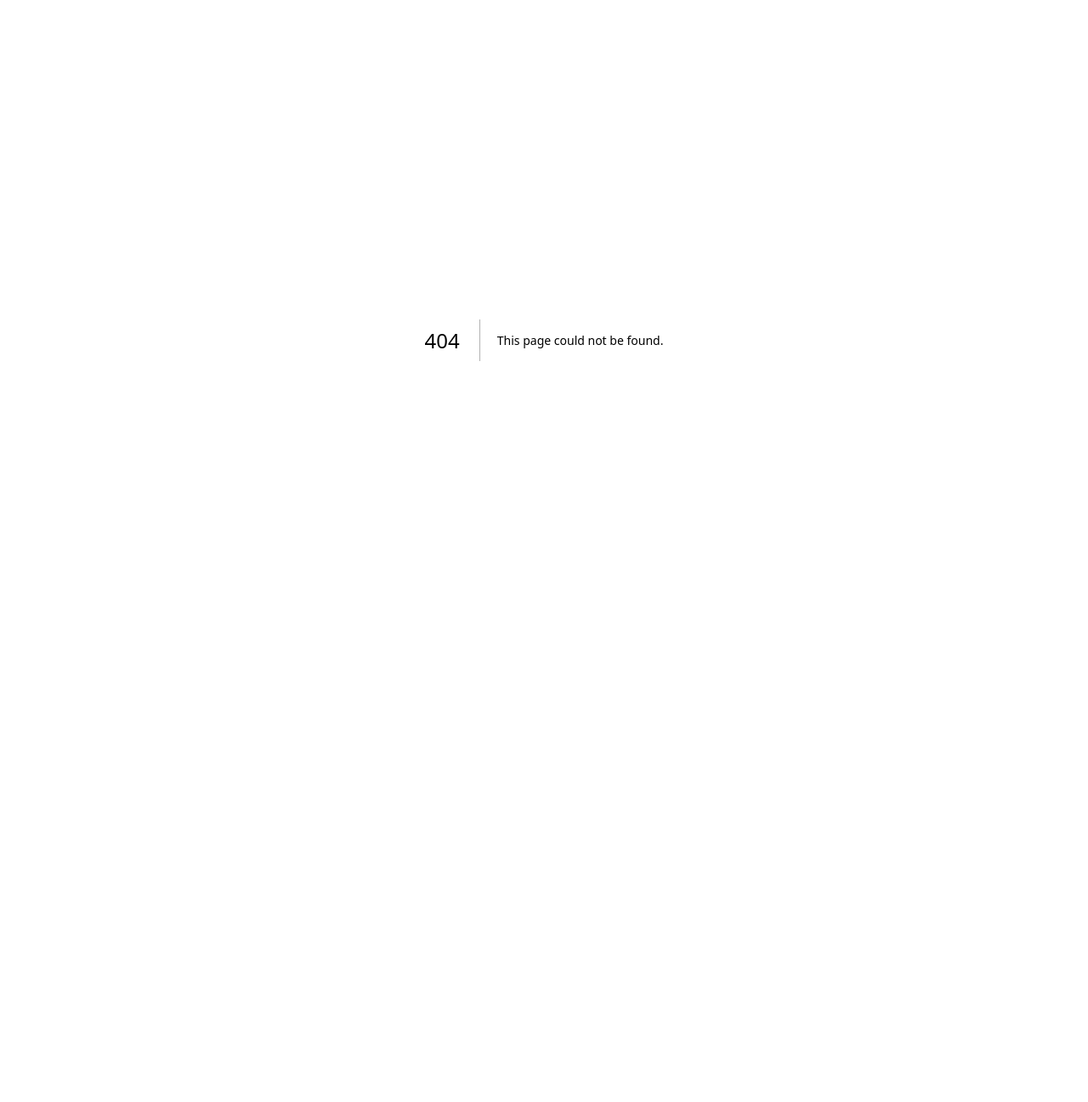
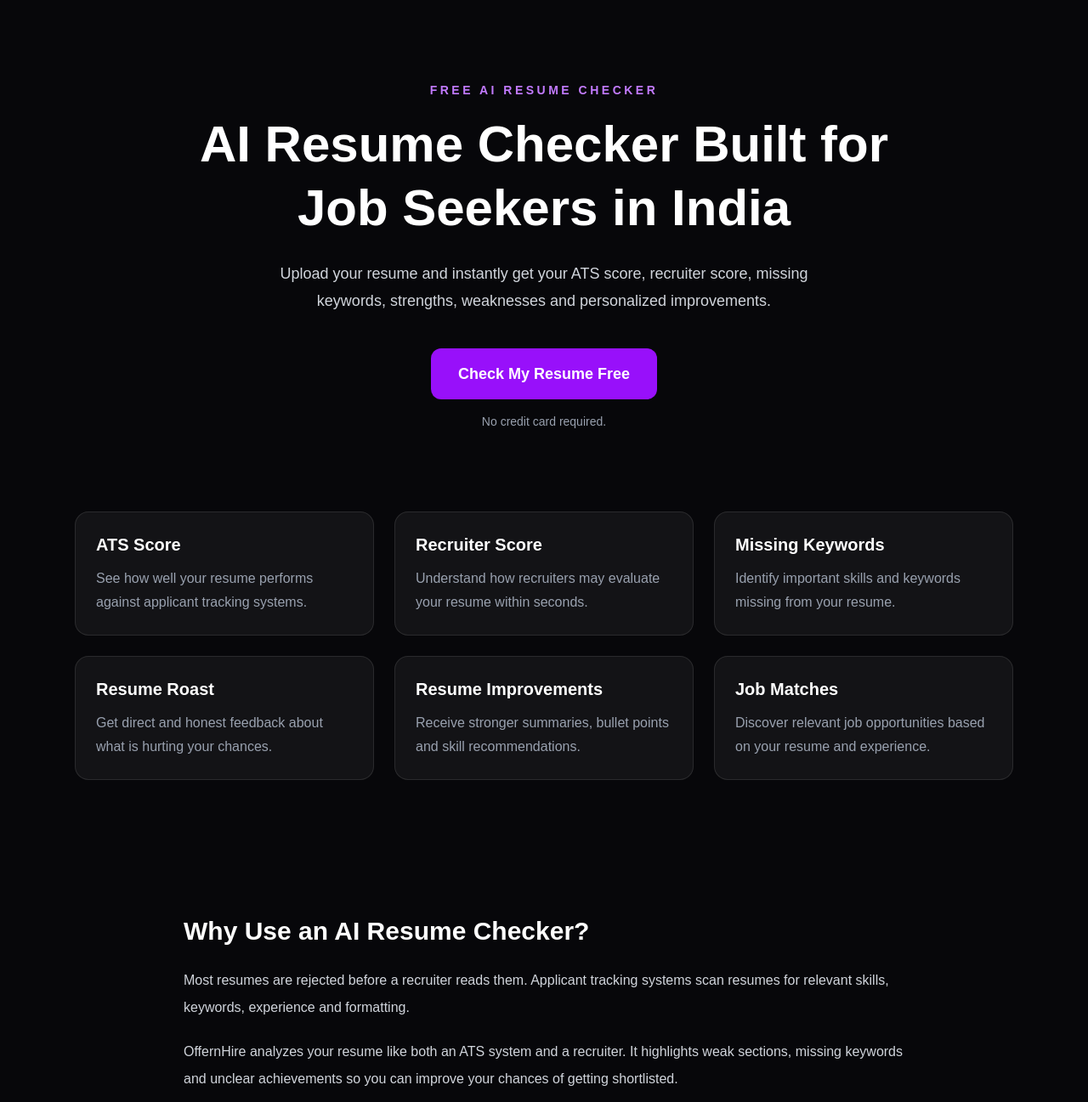
Before and after one commit to zubairmohammedaziz-dotcom/Resume-Roast, a Next.js app in the folder resume-roast-ai/: page /ai-resume-checker in a window 1280 px wide. Before the commit this address had no page. Shown: the top 1297 px of the page at 85% size. Before the commit the page ends 800 px from the top, so only its background shows below. Built offline with nearby package versions, Linux system fonts and the light colour scheme.

Commit message:
Add SEO foundation

```diff
--- /dev/null
+++ b/resume-roast-ai/app/ai-resume-checker/page.tsx
@@ -0,0 +1,197 @@
+import type { Metadata } from "next";
+import Link from "next/link";
+
+export const metadata: Metadata = {
+  title: "Free AI Resume Checker India | ATS Score & Resume Review",
+  description:
+    "Check your resume with AI. Get your ATS score, recruiter score, missing keywords, resume feedback and job-ready improvements instantly.",
+  keywords: [
+    "AI resume checker India",
+    "free ATS resume checker",
+    "resume score checker",
+    "AI resume review",
+    "resume analyzer India",
+  ],
+};
+
+export default function AIResumeCheckerPage() {
+  return (
+    <main className="min-h-screen bg-[#07070a] text-white">
+      <section className="mx-auto max-w-6xl px-6 py-24 text-center">
+        <p className="mb-4 text-sm font-semibold uppercase tracking-[0.25em] text-purple-400">
+          Free AI Resume Checker
+        </p>
+
+        <h1 className="mx-auto max-w-4xl text-4xl font-bold leading-tight md:text-6xl">
+          AI Resume Checker Built for Job Seekers in India
+        </h1>
+
+        <p className="mx-auto mt-6 max-w-2xl text-lg leading-8 text-gray-300">
+          Upload your resume and instantly get your ATS score, recruiter score,
+          missing keywords, strengths, weaknesses and personalized improvements.
+        </p>
+
+        <Link
+          href="/"
+          className="mt-10 inline-flex rounded-xl bg-purple-600 px-8 py-4 text-lg font-semibold transition hover:bg-purple-500"
+        >
+          Check My Resume Free
+        </Link>
+
+        <p className="mt-4 text-sm text-gray-400">
+          No credit card required.
+        </p>
+      </section>
+
+      <section className="mx-auto grid max-w-6xl gap-6 px-6 pb-20 md:grid-cols-3">
+        {[
+          {
+            title: "ATS Score",
+            description:
+              "See how well your resume performs against applicant tracking systems.",
+          },
+          {
+            title: "Recruiter Score",
+            description:
+              "Understand how recruiters may evaluate your resume within seconds.",
+          },
+          {
+            title: "Missing Keywords",
+            description:
+              "Identify important skills and keywords missing from your resume.",
+          },
+          {
+            title: "Resume Roast",
+            description:
+              "Get direct and honest feedback about what is hurting your chances.",
+          },
+          {
+            title: "Resume Improvements",
+            description:
+              "Receive stronger summaries, bullet points and skill recommendations.",
+          },
+          {
+            title: "Job Matches",
+            description:
+              "Discover relevant job opportunities based on your resume and experience.",
+          },
+        ].map((feature) => (
+          <article
+            key={feature.title}
+            className="rounded-2xl border border-white/10 bg-white/5 p-6"
+          >
+            <h2 className="text-xl font-semibold">{feature.title}</h2>
+            <p className="mt-3 leading-7 text-gray-400">
+              {feature.description}
+            </p>
+          </article>
+        ))}
+      </section>
+
+      <section className="mx-auto max-w-4xl px-6 py-20">
+        <h2 className="text-3xl font-bold">
+          Why Use an AI Resume Checker?
+        </h2>
+
+        <div className="mt-6 space-y-5 leading-8 text-gray-300">
+          <p>
+            Most resumes are rejected before a recruiter reads them. Applicant
+            tracking systems scan resumes for relevant skills, keywords,
+            experience and formatting.
+          </p>
+
+          <p>
+            OffernHire analyzes your resume like both an ATS system and a
+            recruiter. It highlights weak sections, missing keywords and unclear
+            achievements so you can improve your chances of getting shortlisted.
+          </p>
+
+          <p>
+            Instead of giving you a generic score, OffernHire provides practical
+            recommendations you can use immediately.
+          </p>
+        </div>
+      </section>
+
+      <section className="mx-auto max-w-4xl px-6 py-20">
+        <h2 className="text-3xl font-bold">How It Works</h2>
+
+        <div className="mt-8 space-y-6">
+          {[
+            "Upload your existing resume.",
+            "Our AI analyzes your resume structure, skills and experience.",
+            "Receive your ATS score, recruiter score and detailed feedback.",
+            "Improve or tailor your resume for relevant job roles.",
+          ].map((step, index) => (
+            <div
+              key={step}
+              className="flex gap-4 rounded-2xl border border-white/10 p-5"
+            >
+              <span className="flex h-9 w-9 shrink-0 items-center justify-center rounded-full bg-purple-600 font-bold">
+                {index + 1}
+              </span>
+              <p className="pt-1 text-gray-300">{step}</p>
+            </div>
+          ))}
+        </div>
+      </section>
+
+      <section className="mx-auto max-w-4xl px-6 py-20">
+        <h2 className="text-3xl font-bold">Frequently Asked Questions</h2>
+
+        <div className="mt-8 space-y-6">
+          {[
+            {
+              question: "Is the AI resume checker free?",
+              answer:
+                "Yes. Free users can analyze one resume per day and receive personalized job matches.",
+            },
+            {
+              question: "What is an ATS score?",
+              answer:
+                "An ATS score estimates how well your resume matches the structure, keywords and content commonly evaluated by applicant tracking systems.",
+            },
+            {
+              question: "Can OffernHire improve my resume?",
+              answer:
+                "Yes. OffernHire identifies weaknesses and suggests improved summaries, bullet points, skills and missing keywords.",
+            },
+            {
+              question: "Is this suitable for freshers?",
+              answer:
+                "Yes. Freshers, experienced professionals and career switchers can all use OffernHire.",
+            },
+          ].map((faq) => (
+            <article
+              key={faq.question}
+              className="rounded-2xl border border-white/10 bg-white/5 p-6"
+            >
+              <h3 className="text-lg font-semibold">{faq.question}</h3>
+              <p className="mt-3 leading-7 text-gray-400">{faq.answer}</p>
+            </article>
+          ))}
+        </div>
+      </section>
+
+      <section className="px-6 py-24 text-center">
+        <div className="mx-auto max-w-4xl rounded-3xl border border-purple-500/30 bg-purple-500/10 px-6 py-14">
+          <h2 className="text-3xl font-bold">
+            Find Out What Is Wrong With Your Resume
+          </h2>
+
+          <p className="mx-auto mt-4 max-w-2xl text-gray-300">
+            Get your ATS score, recruiter feedback and actionable resume
+            improvements in minutes.
+          </p>
+
+          <Link
+            href="/"
+            className="mt-8 inline-flex rounded-xl bg-purple-600 px-8 py-4 text-lg font-semibold transition hover:bg-purple-500"
+          >
+            Analyze My Resume Free
+          </Link>
+        </div>
+      </section>
+    </main>
+  );
+}
--- a/resume-roast-ai/app/layout.tsx
+++ b/resume-roast-ai/app/layout.tsx
@@ -14,8 +14,16 @@ const geistMono = Geist_Mono({
 });
 
 export const metadata: Metadata = {
-  title: "Resume Roast AI",
-  description: "AI Resume Analyzer",
+  title: {
+    default: "OffernHire | AI Career Copilot for Job Seekers",
+    template: "%s | OffernHire",
+  },
+  description:
+    "Improve your resume, check ATS score, tailor resumes, find relevant jobs and prepare for interviews with OffernHire.",
+  robots: {
+    index: true,
+    follow: true,
+  },
 };
 
 export default function RootLayout({
--- a/resume-roast-ai/app/page.tsx
+++ b/resume-roast-ai/app/page.tsx
@@ -9,6 +9,11 @@ import Footer from "../components/Footer";
 import JobMatches from "../components/JobMatches";
 import TailorResume from "../components/TailorResume";
 import type { JobMatch, Report } from "../types/report";
+import {
+  canAnalyzeResume,
+  limitJobMatches,
+  recordSuccessfulAnalysis,
+} from "../lib/freeLimits";
 
 type WorkspaceTab = "overview" | "jobs" | "tailor";
 
@@ -90,6 +95,15 @@ export default function Home() {
       setStatus("Upload a resume before starting the analysis.");
       return;
     }
+     if (!canAnalyzeResume()) {
+      setIsLoading(false);
+      setJobsLoading(false);
+  setAnalysisStage("idle");
+  setStatus(
+    "You have used today’s free resume analysis. Upgrade to Pro for unlimited analyses, job matches, resume tailoring and premium exports."
+  );
+  return;
+}
 
     try {
       setIsLoading(true);
@@ -113,6 +127,7 @@ export default function Home() {
         setStatus("Evaluating ATS and recruiter readiness...");
       }, 1800);
 
+
       const response = await fetch("/api/analyze", {
         method: "POST",
         body: formData,
@@ -125,6 +140,7 @@ export default function Home() {
         setStatus(data.message || "Resume analysis failed.");
         return;
       }
+      recordSuccessfulAnalysis();
 
       const reportData: Report = {
         success: true,
@@ -217,8 +233,8 @@ export default function Home() {
           : [],
 
         jobMatches: Array.isArray(data.jobMatches)
-          ? data.jobMatches
-          : [],
+  ? limitJobMatches(data.jobMatches)
+  : [],
       };
 
       setReport(reportData);
--- /dev/null
+++ b/resume-roast-ai/app/robots.ts
@@ -0,0 +1,11 @@
+import type { MetadataRoute } from "next";
+
+export default function robots(): MetadataRoute.Robots {
+  return {
+    rules: {
+      userAgent: "*",
+      allow: "/",
+    },
+    sitemap: "https://www.offernhire.com/sitemap.xmlS",
+  };
+}
--- /dev/null
+++ b/resume-roast-ai/app/sitemap.ts
@@ -0,0 +1,20 @@
+import type { MetadataRoute } from "next";
+
+export default function sitemap(): MetadataRoute.Sitemap {
+  const baseUrl = "https://www.offernhire.comS";
+
+  return [
+    {
+      url: baseUrl,
+      lastModified: new Date(),
+      changeFrequency: "daily",
+      priority: 1,
+    },
+    {
+      url: `${baseUrl}/ai-resume-checker`,
+      lastModified: new Date(),
+      changeFrequency: "weekly",
+      priority: 0.9,
+    },
+  ];
+}
```
